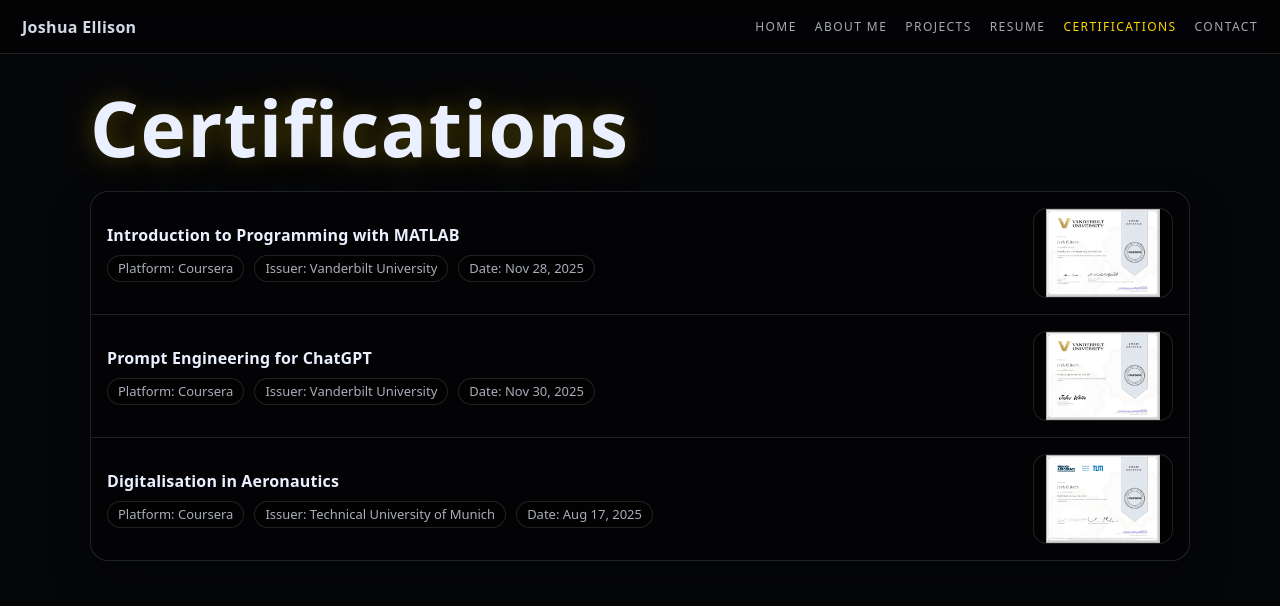
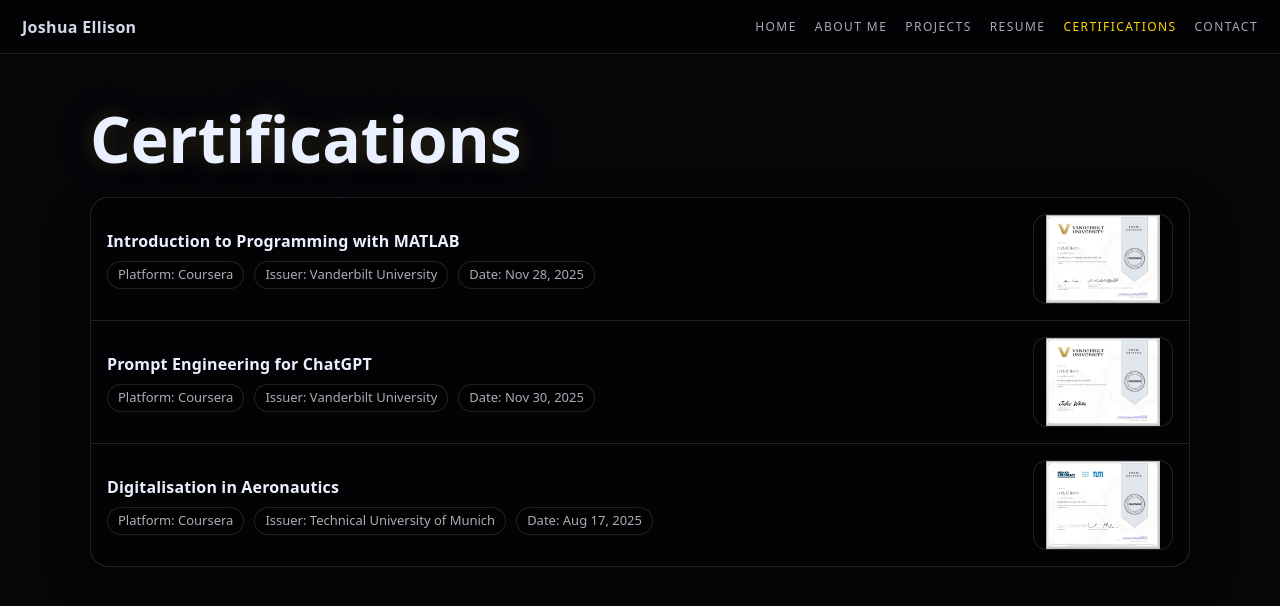
Before and after one commit to Jellison-engineering/Jellison-engineering.github.io, a plain HTML site: page certifications.html in a window 1280 px wide. Drawn offline with Linux system fonts and the light colour scheme.

Commit message:
Update certifications.html

```diff
--- a/certifications.html
+++ b/certifications.html
@@ -77,14 +77,13 @@
     .header{ margin-bottom:26px; }
 
     h1{
-      margin:0;
-      font-size: clamp(44px, 6vw, 78px);
-      line-height: 0.95;
-      font-weight: 800;
-      letter-spacing:.02em;
+      margin: 14px 0 10px;
+      font-size: clamp(36px, 5vw, 64px);
+      line-height: 1.02;
+      font-weight: 850;
       text-shadow:
-        0 0 22px rgba(255,215,0,.22),
-        0 0 48px rgba(255,215,0,.16);
+        0 0 22px rgba(255,215,0,.20),
+        0 0 44px rgba(0,38,255,.14);
     }
 
     .sub{
```
